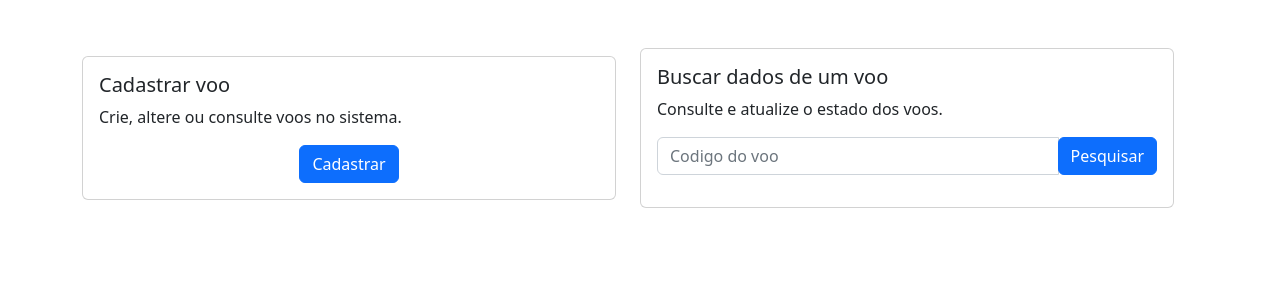
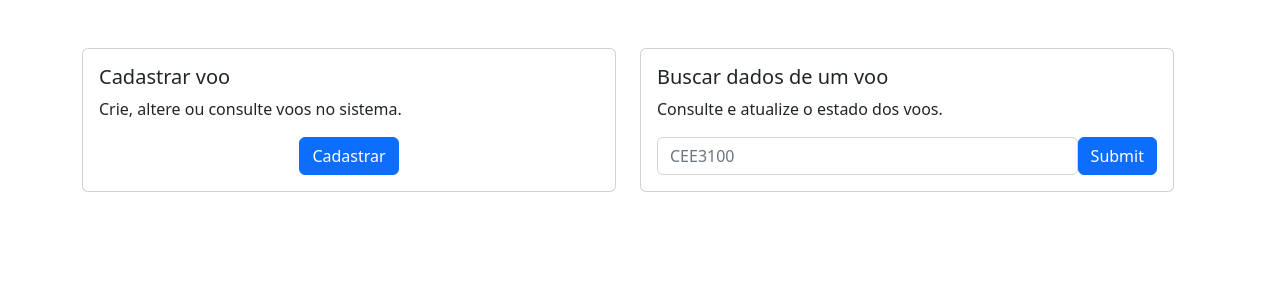
Before and after one commit to otaviootavio/webapp, a Django app: page /delete/ in a window 1280 px wide. Shown: the part 56-356 px from the top of the page. Run offline with Django 4.2, Linux system fonts and the light colour scheme.

Commit message:
Update is working

```diff
--- a/mysite/app/views.py
+++ b/mysite/app/views.py
@@ -1,12 +1,10 @@
-import json
+from distutils.log import error
 from django.contrib.auth.decorators import login_required
 from django.contrib.auth import authenticate, login, logout
-
 from datetime import datetime
 from django.shortcuts import render, redirect
 from app.models import VooBase
-from django.forms import modelformset_factory
-from django.shortcuts import get_object_or_404
+from django.http import Http404
 
 from app.forms import VooBaseForm
 
@@ -33,21 +31,24 @@ from app.forms import VooBaseForm
 #         )
 #         return render(request,"create-base.html")
 #     return render(request,"create-base.html")
-
 @login_required
 def createBase(request):
-
     if request.method == 'POST':
         form = VooBaseForm(request.POST)
         if form.is_valid():
             form.save()
+        return redirect('crud')
     else:
         form = VooBaseForm()
     return render(request, 'create-base.html', {'form': form})
 
 @login_required
 def updateBase(request, pk):
-    voo_base_obj = get_object_or_404(VooBase, codigo_voo = pk)
+    try:
+        voo_base_obj = VooBase.objects.get(codigo_voo = pk)
+    except VooBase.DoesNotExist:
+        raise Http404("No MyModel matches the given query")
+
     form = VooBaseForm(instance = voo_base_obj)
 
     if request.method == 'POST':
@@ -83,7 +84,13 @@ def flightData(request):
 
 @login_required
 def crud(request):
-      return render(request,"CRUD.html")
+    if request.method == 'POST' and request.POST['id-voo'] is not None:
+        try:
+            voo_base_obj = VooBase.objects.get(codigo_voo = request.POST["id-voo"])
+            return redirect('update-base', pk = request.POST['id-voo'])
+        except Exception as e:
+            return render(request, "CRUD.html", {"error_message": e})
+    return render(request,"CRUD.html")
 
 def olamundo(request):
     return render(request,"ola-mundo.html")
--- a/mysite/template/CRUD.html
+++ b/mysite/template/CRUD.html
@@ -20,11 +20,12 @@
         <div class="card-body">
           <h5 class="card-title">Buscar dados de um voo</h5>
           <p class="card-text">Consulte e atualize o estado dos voos.</p>
-          <div class="input-group mb-3">
-            <input type="text" class="form-control" placeholder="Codigo do voo" aria-label="Recipient's username"aria-describedby="basic-addon2">
-            <div class="input-group-append">
-              <a href="{% url 'flight-data' %}" class="btn btn-primary" type="button">Pesquisar</a>
-            </div>
+          <div>
+            <form class="d-flex" action="#" method="POST">
+              {% csrf_token %}
+              <input type="text" class="form-control" name="id-voo" id="id-voo" aria-describedby="helpId" placeholder="CEE3100">
+              <input type="submit" class="btn btn-primary">
+            </form>
           </div>
         </div>
       </div>
```
